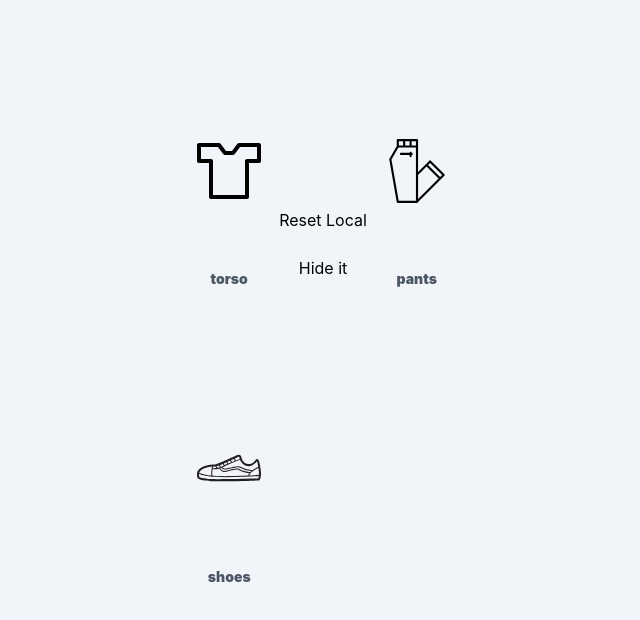
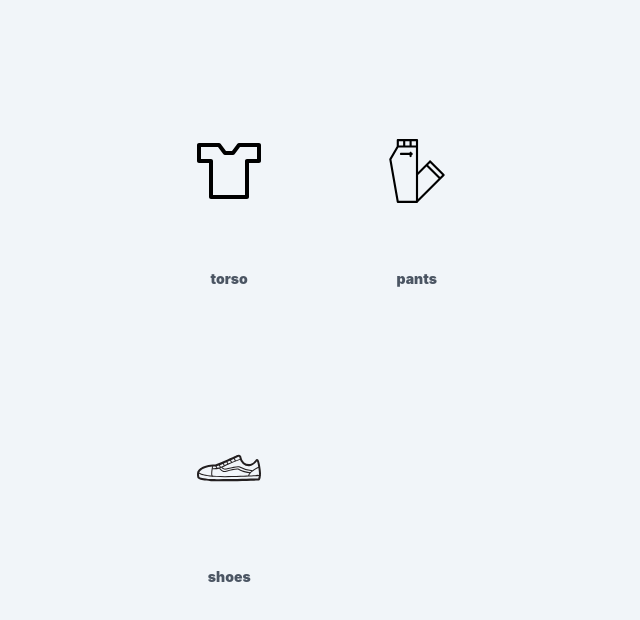
Before and after one commit to bhaveshmhadse/fashify, a Next.js app: page /design in a window 1280 px wide. Shown: the top 620 px of the page, without its empty margins (317-957 px from the left). Built offline with nearby package versions, Linux system fonts and the light colour scheme.

Commit message:
Refactored

```diff
--- a/components/Container.tsx
+++ b/components/Container.tsx
@@ -96,16 +96,8 @@ const Container = ({}) => {
   }, []);
 
   return (
-    <div className='m-0 w-full h-auto lg:h-full flex flex-col items-center justify-center m-0 bg-slate-100 relative'>
-      {/* <button onClick={() => alertSomething({ outfitColour, userSelection })} className='m-0 fixed'>
-        Baray
-      </button> */}
-      <button className='m-0 fixed top-52' onClick={() => localStorage.clear()}>
-        Reset Local
-      </button>
-      <button className='m-0 fixed top-64' onClick={() => setshowDown(prev => !prev)}>
-        Hide it
-      </button>
+    <div className=' w-full h-auto lg:h-full flex flex-col items-center justify-center m-0 bg-slate-100 relative'>
+
       <div className='m-0 w-full h-full lg:py-12 lg:items-center lg:justify-center lg:flex' style={{ width: "100vw", height: "100vh", margin: "0" }}>
         <div className='m-0 h-full lg:flex lg:flex-row flex flex-col w-full lg:w-11/12 lg:items-center lg:justify-center lg:px-6'>
           <div className='m-0 h-1/6 mt-10 z-0 flex items-center overflow-y-auto  lg:hidden lg:w-2/6 lg:grid-cols-2 lg:h-5/6 lg:overflow-y-auto gap-4 px-2 '></div>
```
